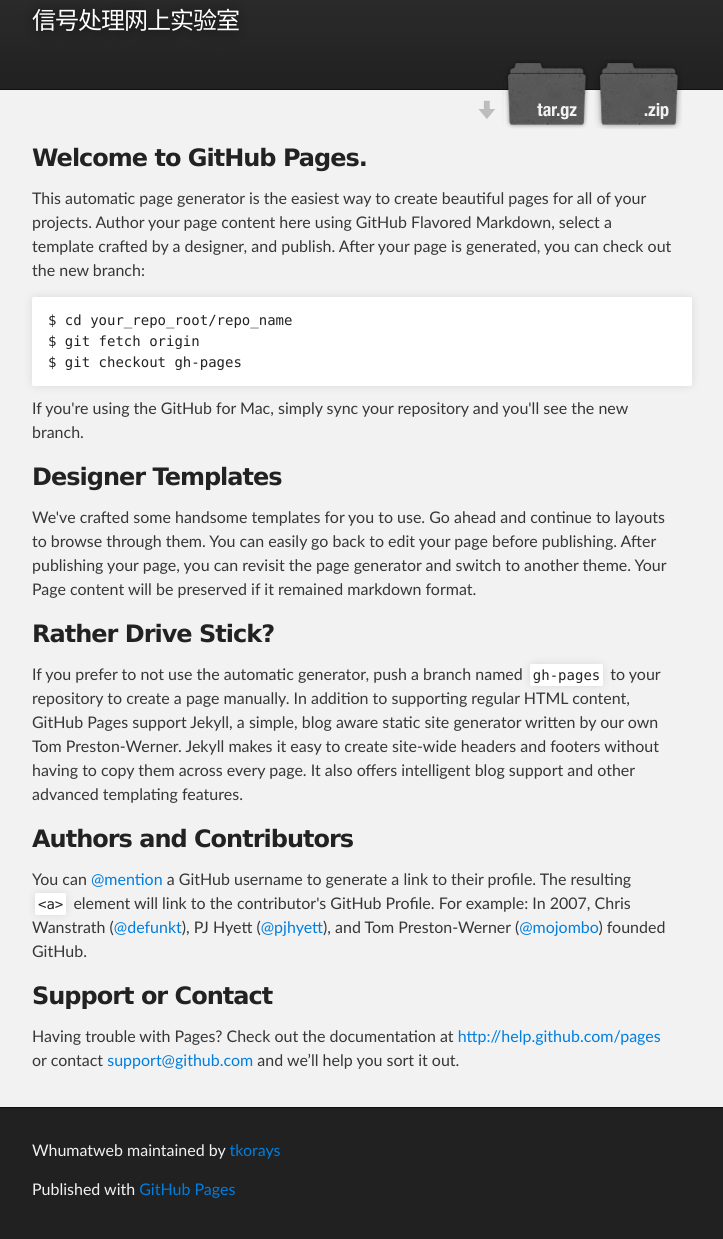
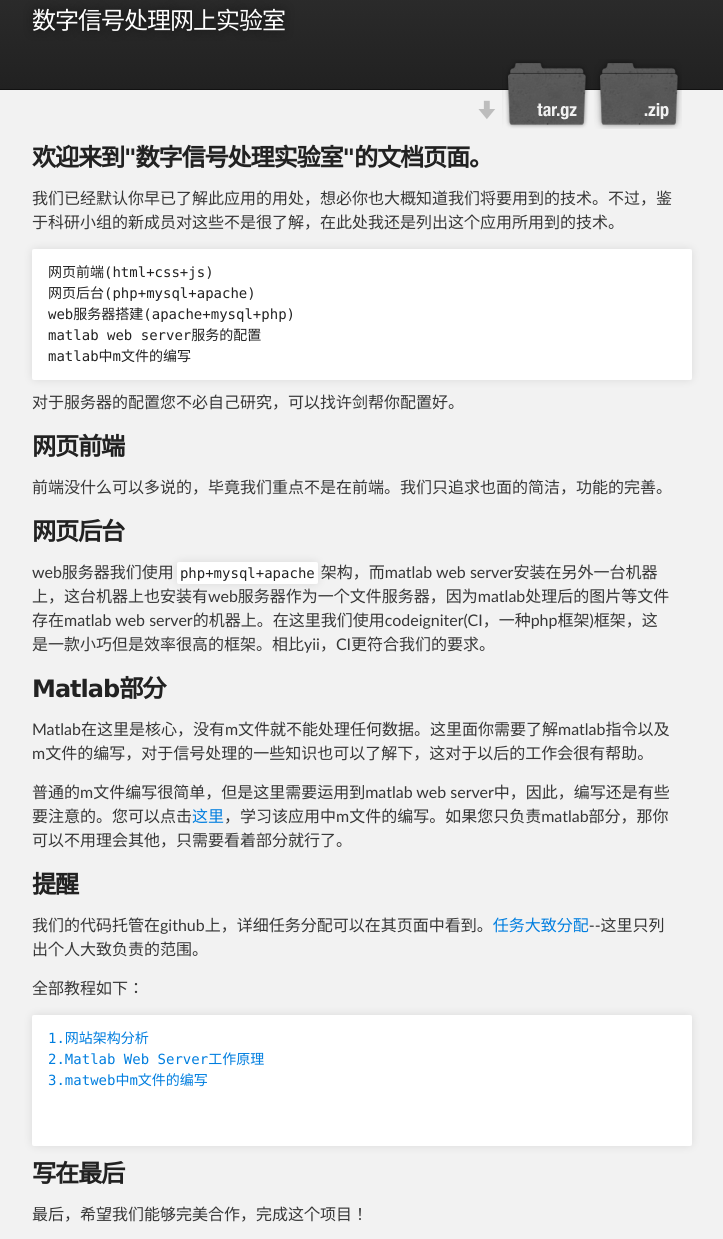
Before and after one commit to hectorwang/whumatweb, a plain HTML site: page index.html in a window 1280 px wide. Shown: the part 120-1359 px from the top of the page, without its empty margins (288-1011 px from the left). Drawn offline with Linux system fonts and the light colour scheme.

Commit message:
first edit

```diff
--- a/index.html
+++ b/index.html
@@ -19,7 +19,7 @@
           <a id="forkme_banner" href="https://github.com/tkorays/whumatweb">View on GitHub</a>
 
           <h1 id="project_title">Whumatweb</h1>
-          <h2 id="project_tagline">信号处理网上实验室</h2>
+          <h2 id="project_tagline">数字信号处理网上实验室</h2>
 
             <section id="downloads">
               <a class="zip_download_link" href="https://github.com/tkorays/whumatweb/zipball/master">Download this project as a .zip file</a>
@@ -31,32 +31,49 @@
     <!-- MAIN CONTENT -->
     <div id="main_content_wrap" class="outer">
       <section id="main_content" class="inner">
-        <h3>Welcome to GitHub Pages.</h3>
+        <h3>欢迎来到"数字信号处理实验室"的文档页面。</h3>
 
-<p>This automatic page generator is the easiest way to create beautiful pages for all of your projects. Author your page content here using GitHub Flavored Markdown, select a template crafted by a designer, and publish. After your page is generated, you can check out the new branch:</p>
+        <p>我们已经默认你早已了解此应用的用处，想必你也大概知道我们将要用到的技术。不过，鉴于科研小组的新成员对这些不是很了解，在此处我还是列出这个应用所用到的技术。</p>
 
-<pre><code>$ cd your_repo_root/repo_name
-$ git fetch origin
-$ git checkout gh-pages
+<pre><code>网页前端(html+css+js)
+网页后台(php+mysql+apache)
+web服务器搭建(apache+mysql+php)
+matlab web server服务的配置
+matlab中m文件的编写
 </code></pre>
 
-<p>If you're using the GitHub for Mac, simply sync your repository and you'll see the new branch.</p>
+        <p>对于服务器的配置您不必自己研究，可以找许剑帮你配置好。</p>
 
-<h3>Designer Templates</h3>
+        <h3>网页前端</h3>
 
-<p>We've crafted some handsome templates for you to use. Go ahead and continue to layouts to browse through them. You can easily go back to edit your page before publishing. After publishing your page, you can revisit the page generator and switch to another theme. Your Page content will be preserved if it remained markdown format.</p>
+        <p>前端没什么可以多说的，毕竟我们重点不是在前端。我们只追求也面的简洁，功能的完善。</p>
 
-<h3>Rather Drive Stick?</h3>
+        <h3>网页后台</h3>
 
-<p>If you prefer to not use the automatic generator, push a branch named <code>gh-pages</code> to your repository to create a page manually. In addition to supporting regular HTML content, GitHub Pages support Jekyll, a simple, blog aware static site generator written by our own Tom Preston-Werner. Jekyll makes it easy to create site-wide headers and footers without having to copy them across every page. It also offers intelligent blog support and other advanced templating features.</p>
+        <p>web服务器我们使用<code>php+mysql+apache</code>架构，而matlab web server安装在另外一台机器上，这台机器上也安装有web服务器作为一个文件服务器，因为matlab处理后的图片等文件存在matlab web server的机器上。在这里我们使用codeigniter(CI，一种php框架)框架，这是一款小巧但是效率很高的框架。相比yii，CI更符合我们的要求。</p>
 
-<h3>Authors and Contributors</h3>
 
-<p>You can <a href="https://github.com/blog/821" class="user-mention">@mention</a> a GitHub username to generate a link to their profile. The resulting <code>&lt;a&gt;</code> element will link to the contributor's GitHub Profile. For example: In 2007, Chris Wanstrath (<a href="https://github.com/defunkt" class="user-mention">@defunkt</a>), PJ Hyett (<a href="https://github.com/pjhyett" class="user-mention">@pjhyett</a>), and Tom Preston-Werner (<a href="https://github.com/mojombo" class="user-mention">@mojombo</a>) founded GitHub.</p>
 
-<h3>Support or Contact</h3>
+        <h3>Matlab部分</h3>
 
-<p>Having trouble with Pages? Check out the documentation at <a href="http://help.github.com/pages">http://help.github.com/pages</a> or contact <a href="mailto:support@github.com">support@github.com</a> and we’ll help you sort it out.</p>
+        <p>Matlab在这里是核心，没有m文件就不能处理任何数据。这里面你需要了解matlab指令以及m文件的编写，对于信号处理的一些知识也可以了解下，这对于以后的工作会很有帮助。</p>
+
+        <p>普通的m文件编写很简单，但是这里需要运用到matlab web server中，因此，编写还是有些要注意的。您可以点击<a href="./mfile.html">这里</a>，学习该应用中m文件的编写。如果您只负责matlab部分，那你可以不用理会其他，只需要看着部分就行了。</p>
+
+        <h3>提醒</h3>
+
+        <p>我们的代码托管在github上，详细任务分配可以在其页面中看到。<a href="./sign.html">任务大致分配</a>--这里只列出个人大致负责的范围。</p>
+        <p>全部教程如下：</p>
+        <pre>
+<code><a href="./structure.html">1.网站架构分析</a>
+<a href="./theoryofmatweb.html">2.Matlab Web Server工作原理</a>
+<a href="./mfile.hmtl">3.matweb中m文件的编写</a>
+</code>
+        </pre>
+
+        <h3>写在最后</h3>
+
+        <p>最后，希望我们能够完美合作，完成这个项目！</p>
       </section>
     </div>
 
```
Also changed, not shown: structure.html (added, +49 -0 lines).
